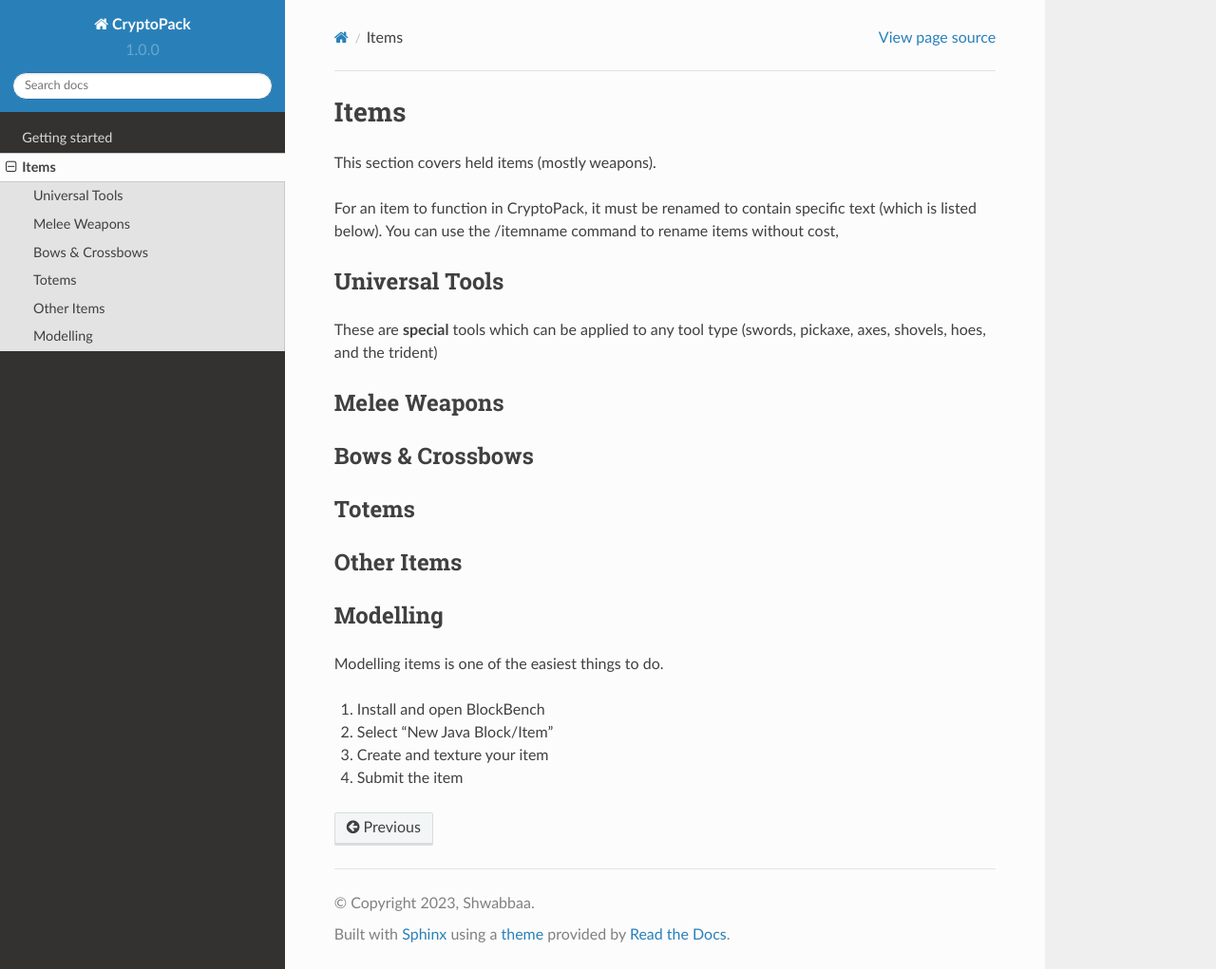
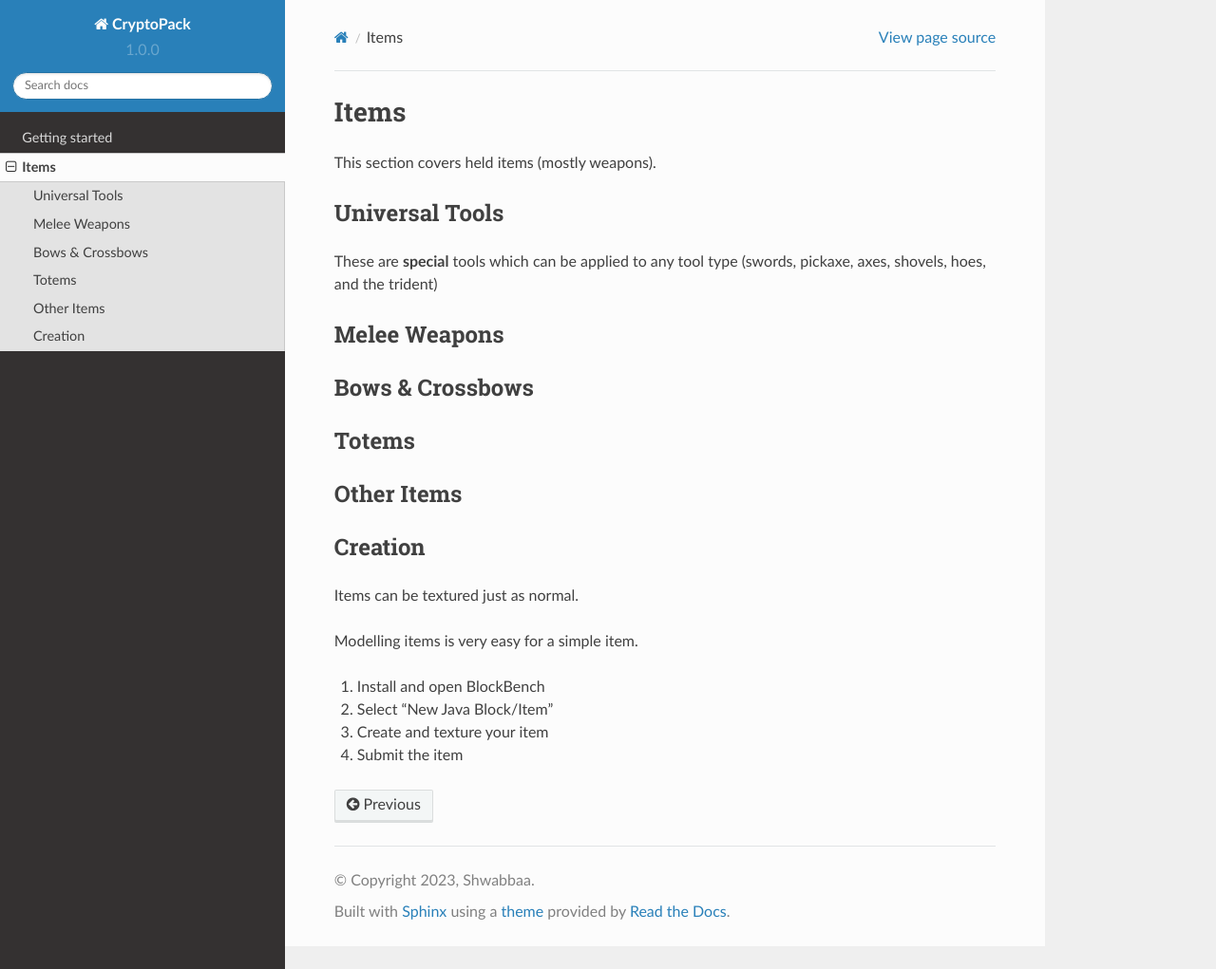
Before and after one commit to Shwabbaa/cryptopack-docs, a Sphinx documentation site: the page built from docs/source/items.rst, in a window 1280 px wide and 1021 px high. Shown: the whole window at 95% size. Built offline with Sphinx 7.4.7 and the Read the Docs theme 2.0.0, drawn with Linux system fonts in a browser that asks for light colours; pages that are not in the unit, such as notebooks, are missing from menus.

Commit message:
Update items.rst

```diff
--- a/docs/source/items.rst
+++ b/docs/source/items.rst
@@ -2,9 +2,6 @@
 ===================================
 
 This section covers held items (mostly weapons).
-
-For an item to function in CryptoPack, it must be renamed to contain specific text (which is listed below).
-You can use the /itemname command to rename items without cost,
 
 Universal Tools
 -------------
@@ -22,9 +19,12 @@
 Other Items
 -------------
 
-Modelling
+Creation
 -------------
-Modelling items is one of the easiest things to do.
+
+Items can be textured just as normal.
+
+Modelling items is very easy for a simple item.
 
 #. Install and open BlockBench
 #. Select "New Java Block/Item"
```
